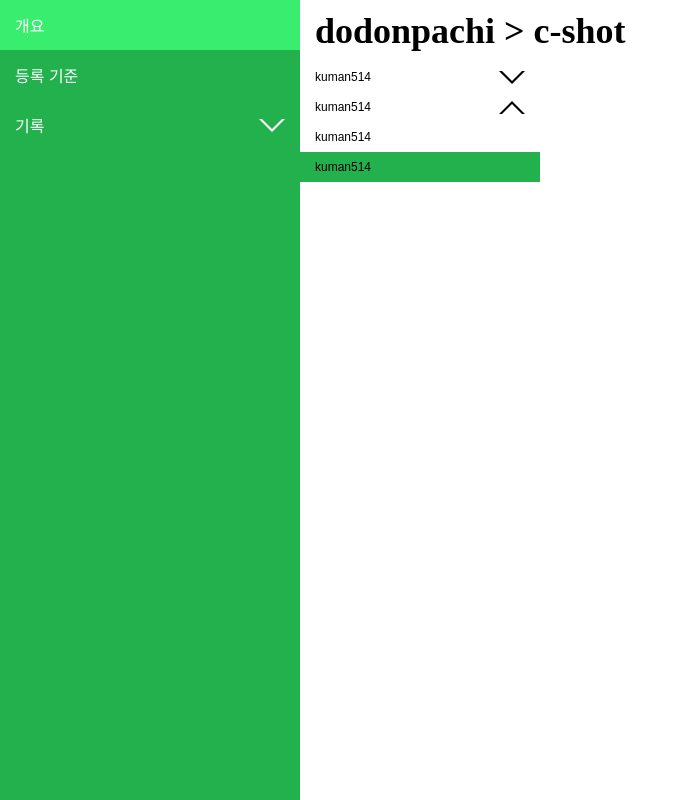
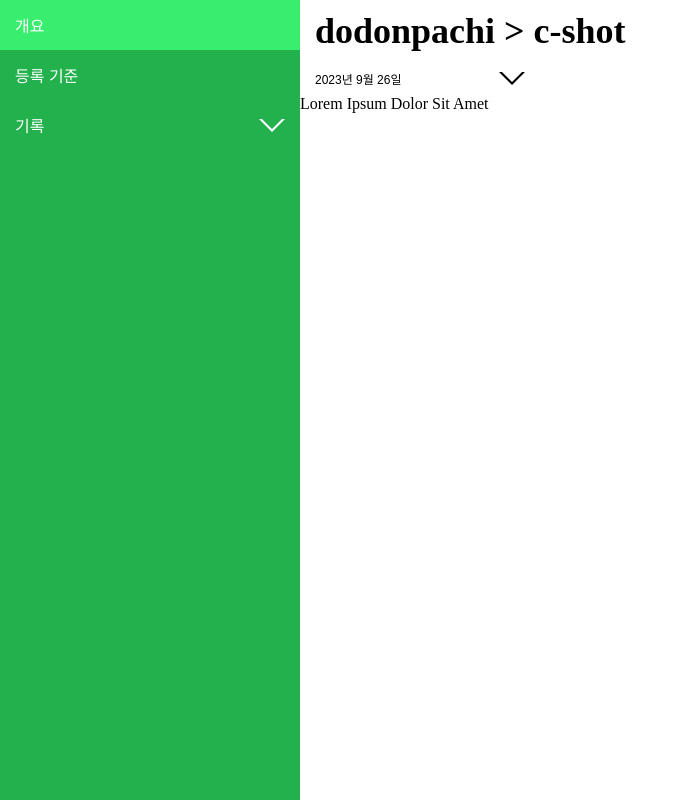
Before and after one commit to kuman514/YSOShmupRecords, a React (Vite) app: page / in a window 1280 px wide. Shown: the whole page, without its empty margins (0-688 px from the left). Built offline with nearby package versions, Linux system fonts and the light colour scheme.

Commit message:
draft: add record dropdown

```diff
--- a/src/Main.tsx
+++ b/src/Main.tsx
@@ -1,12 +1,12 @@
-import React, { useEffect } from 'react';
+import React, { useEffect, useState } from 'react';
 import styled from 'styled-components';
 
 import { navNodeInfo } from '^/constants';
 import { NavSidebar } from '^/components/molecules/NavSidebar';
 import { useNavNodeStore } from '^/stores/nav-node';
 import { NavRouteTitle } from '^/components/atoms/NavRouteTitle';
-import { DropdownListItem } from '^/components/atoms/DropdownListItem';
-import { DropdownMainButton } from '^/components/atoms/DropdownMainButton';
+import { RecordDropdown } from '^/components/molecules/RecordDropdown';
+import { DropdownOption } from '^/types';
 
 const Root = styled.div`
   width: 100vw;
@@ -17,6 +17,11 @@ const Root = styled.div`
 `;
 
 function Main() {
+  const [tmpSelectedOption, setTmpSelectedOption] = useState<DropdownOption>({
+    id: '20230926',
+    when: new Date('Sep 26 2023'),
+  });
+
   const rootNodeIds = useNavNodeStore((store) => store.rootNodeIds);
   const navNodeInfoById = useNavNodeStore((store) => store.navNodeInfoById);
 
@@ -39,20 +44,25 @@ function Main() {
       <NavSidebar navNodeInfo={navNodeInfoById} rootNavNodeIds={rootNodeIds} />
       <div>
         <NavRouteTitle navNodeIds={['dodonpachi', 'c-shot']} />
-        <DropdownMainButton
-          label="kuman514"
-          isOpen={false}
-          onClick={() => {}}
+        <RecordDropdown
+          selectedOption={tmpSelectedOption}
+          options={[
+            {
+              id: '20230926',
+              when: new Date('Sep 26 2023'),
+            },
+            {
+              id: '20230816',
+              when: new Date('Aug 16 2023'),
+            },
+            {
+              id: '20230710',
+              when: new Date('Jul 10 2023'),
+            },
+          ]}
+          onSelect={setTmpSelectedOption}
         />
-        <DropdownMainButton label="kuman514" isOpen onClick={() => {}} />
-        <ul style={{ listStyleType: 'none', padding: 0 }}>
-          <DropdownListItem
-            label="kuman514"
-            isSelected={false}
-            onClick={() => {}}
-          />
-          <DropdownListItem label="kuman514" isSelected onClick={() => {}} />
-        </ul>
+        <div>Lorem Ipsum Dolor Sit Amet</div>
       </div>
     </Root>
   );
--- /dev/null
+++ b/src/components/molecules/RecordDropdown/index.tsx
@@ -0,0 +1,55 @@
+import React, { useState } from 'react';
+import styled from 'styled-components';
+
+import { DropdownOption } from '^/types';
+import { DropdownMainButton } from '^/components/atoms/DropdownMainButton';
+import { convertDateToString } from '^/utils';
+import { DropdownListItem } from '^/components/atoms/DropdownListItem';
+
+const Root = styled.div``;
+
+const DropdownList = styled.ul`
+  position: absolute;
+  list-style-type: none;
+  padding: 0;
+`;
+
+interface Props {
+  selectedOption: DropdownOption;
+  options: DropdownOption[];
+  onSelect(newSelectedOption: DropdownOption): void;
+}
+
+export function RecordDropdown({ selectedOption, options, onSelect }: Props) {
+  const [isOpen, setIsOpen] = useState<boolean>(false);
+
+  const handleOnClick = () => setIsOpen(!isOpen);
+
+  const handleOnSelect = (option: DropdownOption) => {
+    onSelect(option);
+    setIsOpen(false);
+  };
+
+  const renderDropdownList = isOpen ? (
+    <DropdownList>
+      {options.map((option) => (
+        <DropdownListItem
+          label={convertDateToString(option.when)}
+          isSelected={option.id === selectedOption.id}
+          onClick={() => handleOnSelect(option)}
+        />
+      ))}
+    </DropdownList>
+  ) : null;
+
+  return (
+    <Root>
+      <DropdownMainButton
+        label={convertDateToString(selectedOption.when)}
+        isOpen={isOpen}
+        onClick={handleOnClick}
+      />
+      {renderDropdownList}
+    </Root>
+  );
+}
--- a/src/utils.ts
+++ b/src/utils.ts
@@ -3,5 +3,5 @@ import { monthTitle } from '^/constants';
 export function convertDateToString(date: Date) {
   return `${date.getFullYear()}년 ${
     monthTitle[date.getMonth()]
-  }월 ${date.getDate()}일`;
+  } ${date.getDate()}일`;
 }
```
Also changed, not shown: 1 other file (tests, documents, lock files or other folders).
